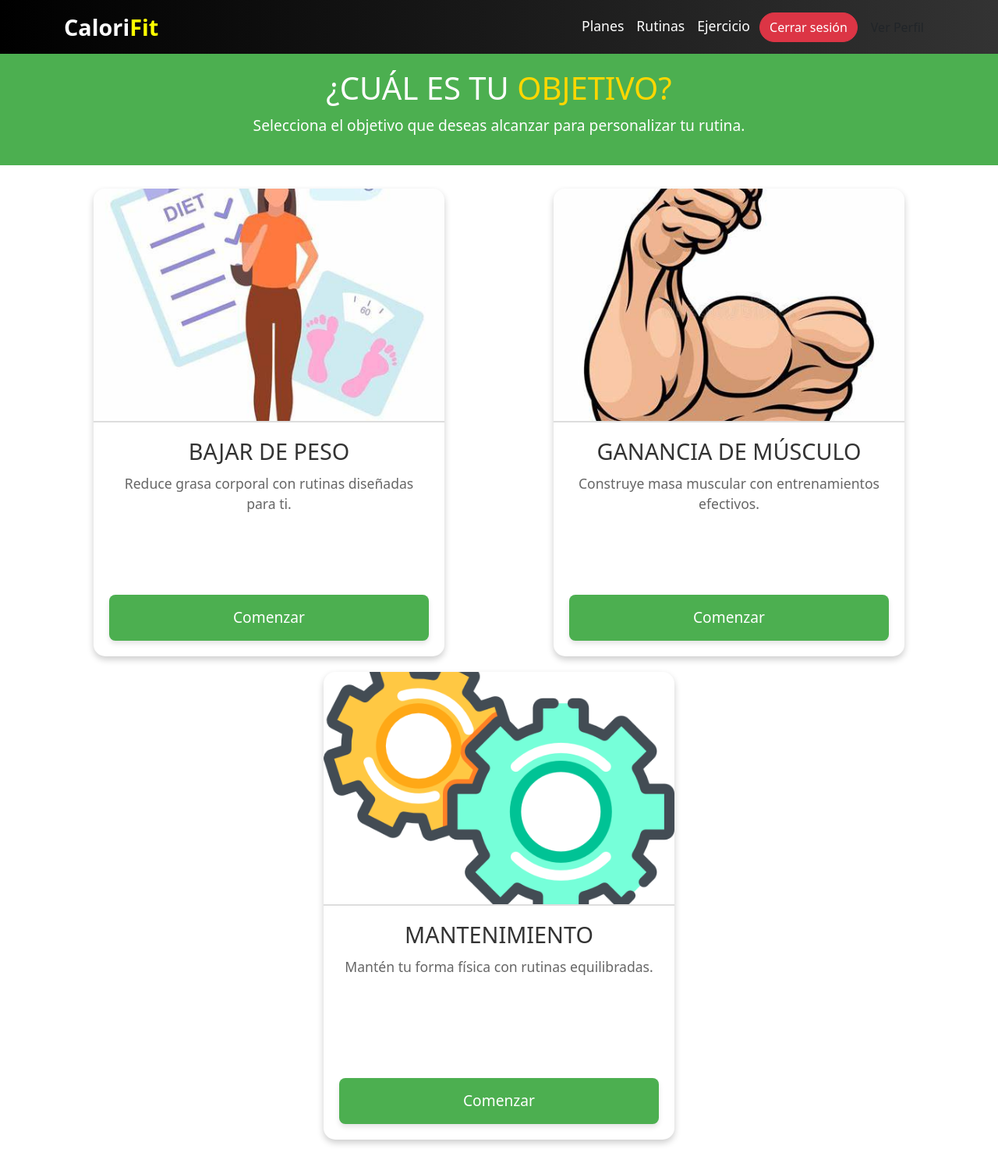
After one commit to Ftalejo69/Calorifit, a PHP site: page /calorifit/html/objetivo.php in a window 1280 px wide. The commit adds this page. Shown: the whole page at 78% size. Run offline with PHP 8.4, Linux system fonts and the light colour scheme; the visitor is signed in with stand-in values (Sample User, id 1).

Commit message:
rutinas update

```diff
--- /dev/null
+++ b/css/objetivo.css
@@ -0,0 +1,113 @@
+body {
+    font-family: Arial, sans-serif;
+    background-color: #f4f4f9;
+    margin: 0;
+    padding: 0;
+}
+
+.header {
+    background-color: #4CAF50;
+    color: white;
+    padding: 20px 0;
+    text-align: center;
+    opacity: 0; /* Estado inicial para la animación */
+    transform: translateY(-50px); /* Estado inicial para la animación */
+    transition: opacity 0.8s ease, transform 0.8s ease; /* Transición */
+}
+
+.header.animated {
+    opacity: 1; /* Estado final */
+    transform: translateY(0); /* Estado final */
+}
+
+.titulo {
+    font-size: 2.5rem;
+    margin: 0;
+}
+
+.resaltar {
+    color: #FFD700;
+}
+
+.subtitulo {
+    font-size: 1.2rem;
+    margin-top: 10px;
+}
+
+.contenedor-tarjetas {
+    display: flex;
+    justify-content: space-evenly; /* Distribuir uniformemente las tarjetas */
+    align-items: flex-start; /* Alinear las tarjetas al inicio */
+    gap: 20px; /* Espacio entre tarjetas */
+    margin: 30px auto; /* Centrar las tarjetas */
+    flex-wrap: wrap; /* Permitir que las tarjetas se ajusten en varias filas si es necesario */
+    max-width: 1400px; /* Limitar el ancho del contenedor */
+}
+
+.tarjeta {
+    background-color: white;
+    border-radius: 15px; /* Bordes redondeados */
+    box-shadow: 0 4px 8px rgba(0, 0, 0, 0.2);
+    overflow: hidden;
+    width: 450px; /* Ancho ajustado */
+    height: 600px; /* Aumentar la altura para dar más espacio */
+    display: flex;
+    flex-direction: column;
+    transition: transform 0.3s ease, box-shadow 0.3s ease;
+    opacity: 0; /* Estado inicial para la animación */
+    transform: translateY(50px); /* Estado inicial para la animación */
+}
+
+.tarjeta:hover {
+    transform: scale(1.05);
+}
+
+.tarjeta img {
+    width: 100%;
+    height: 300px; /* Altura fija para todas las imágenes */
+    object-fit: cover; /* Asegurar que la imagen se recorte para llenar el espacio */
+    border-bottom: 2px solid #ddd; /* Separador visual */
+    display: block; /* Asegurar que no haya espacio extra debajo de la imagen */
+}
+
+.contenido {
+    padding: 20px;
+    text-align: center;
+    display: flex;
+    flex-direction: column;
+    justify-content: space-between;
+    flex-grow: 1;
+    height: auto; /* Ajustar automáticamente según el contenido */
+}
+
+.contenido h2 {
+    font-size: 1.8rem; /* Texto más grande */
+    margin-bottom: 10px;
+    color: #333;
+}
+
+.contenido p {
+    font-size: 1.1rem; /* Texto ligeramente más pequeño */
+    color: #666;
+    margin-bottom: 20px; /* Más espacio debajo del texto */
+}
+
+.boton {
+    background-color: #4CAF50;
+    color: white;
+    border: none;
+    padding: 15px 30px; /* Botón más grande */
+    border-radius: 8px; /* Bordes más redondeados */
+    cursor: pointer;
+    transition: background-color 0.3s ease, transform 0.2s ease; /* Agregar transición para hover */
+    text-align: center;
+    font-size: 1.2rem; /* Texto más grande */
+    margin-top: auto; /* Asegurar que el botón quede al final */
+    box-shadow: 0 4px 6px rgba(0, 0, 0, 0.1); /* Sombra para destacar el botón */
+}
+
+.boton:hover {
+    background-color: #45a049;
+    transform: scale(1.05); /* Efecto de agrandamiento al pasar el mouse */
+    box-shadow: 0 6px 12px rgba(0, 0, 0, 0.2); /* Sombra más intensa al pasar el mouse */
+}
--- /dev/null
+++ b/html/objetivo.php
@@ -0,0 +1,52 @@
+<?php
+session_start();
+if (!isset($_SESSION['usuario'])) {
+    echo "Por favor, inicie sesión para continuar.";
+    exit;
+}
+?>
+
+<!DOCTYPE html>
+<html lang="en">
+<head>
+    <meta charset="UTF-8">
+    <meta name="viewport" content="width=device-width, initial-scale=1.0">
+    <title>Selecciona tu Objetivo</title>
+    <link rel="stylesheet" href="../css/objetivo.css">
+    <link href="https://cdn.jsdelivr.net/npm/bootstrap@5.3.3/dist/css/bootstrap.min.css" rel="stylesheet">
+</head>
+<body>
+    <?php include '../php/navbar.php'; ?>
+    <div class="header text-center">
+        <h1 class="titulo">¿CUÁL ES TU <span class="resaltar">OBJETIVO?</span></h1>
+        <p class="subtitulo">Selecciona el objetivo que deseas alcanzar para personalizar tu rutina.</p>
+    </div>
+    <div class="contenedor-tarjetas">
+        <div class="tarjeta" id="bajar-peso">
+            <img src="../imagenes/perdidaPeso.jpg" alt="Bajar de Peso">
+            <div class="contenido">
+                <h2>BAJAR DE PESO</h2>
+                <p>Reduce grasa corporal con rutinas diseñadas para ti.</p>
+                <button class="boton" onclick="location.href='rutina_bajar_peso.php'">Comenzar</button>
+            </div>
+        </div>
+        <div class="tarjeta" id="ganar-musculo">
+            <img src="../imagenes/gananciaMuscular.jpg" alt="Ganancia de Músculo">
+            <div class="contenido">
+                <h2>GANANCIA DE MÚSCULO</h2>
+                <p>Construye masa muscular con entrenamientos efectivos.</p>
+                <button class="boton" onclick="location.href='rutina_ganar_musculo.php'">Comenzar</button>
+            </div>
+        </div>
+        <div class="tarjeta" id="mantenimiento">
+            <img src="../imagenes/turcas.jpg" alt="Mantenimiento">
+            <div class="contenido">
+                <h2>MANTENIMIENTO</h2>
+                <p>Mantén tu forma física con rutinas equilibradas.</p>
+                <button class="boton" onclick="location.href='rutina_mantenimiento.php'">Comenzar</button>
+            </div>
+        </div>
+    </div>
+    <script src="../js/objetivo.js"></script>
+</body>
+</html>
--- a/html/rutinas.php
+++ b/html/rutinas.php
@@ -44,7 +44,7 @@ $usuario = $_SESSION['usuario']; // Datos del usuario que están en la sesión
             <div class="contenido">
                 <h2>PRINCIPIANTE</h2>
                 <p>Empieza desde cero con un programa adaptado a ti.</p>
-                <button class="boton" onclick="location.href='tyyga.php'">Ver Rutina</button>
+                <button class="boton" onclick="location.href='objetivo.php'">Ver Rutina</button>
             </div>
         </div>
 
@@ -53,7 +53,7 @@ $usuario = $_SESSION['usuario']; // Datos del usuario que están en la sesión
             <div class="contenido">
                 <h2>INTERMEDIO</h2>
                 <p>Mejora tu rendimiento y lleva tu entrenamiento al siguiente nivel.</p>
-                <button class="boton" onclick="location.href='tyyga.php'">Ver Rutina</button>
+                <button class="boton" onclick="location.href='objetivo.php'">Ver Rutina</button>
             </div>
         </div>
 
@@ -62,7 +62,7 @@ $usuario = $_SESSION['usuario']; // Datos del usuario que están en la sesión
             <div class="contenido">
                 <h2>AVANZADO</h2>
                 <p>Desafía tus límites y alcanza el máximo potencial.</p>
-                <button class="boton" onclick="location.href='tyyga.php'">Ver Rutina</button>
+                <button class="boton" onclick="location.href='objetivo.php'">Ver Rutina</button>
             </div>
         </div>
     </div>
--- /dev/null
+++ b/js/objetivo.js
@@ -0,0 +1,31 @@
+document.addEventListener('DOMContentLoaded', () => {
+    const header = document.querySelector('.header');
+    const tarjetas = document.querySelectorAll('.tarjeta');
+
+    // Animar el encabezado al cargar la página
+    setTimeout(() => {
+        header.classList.add('animated');
+    }, 200);
+
+    // Animar las tarjetas al cargar la página
+    tarjetas.forEach((tarjeta, index) => {
+        tarjeta.style.opacity = '0';
+        tarjeta.style.transform = 'translateY(50px)';
+        setTimeout(() => {
+            tarjeta.style.transition = 'opacity 0.5s ease, transform 0.5s ease';
+            tarjeta.style.opacity = '1';
+            tarjeta.style.transform = 'translateY(0)';
+        }, index * 200); // Retraso entre tarjetas
+    });
+
+    // Efecto de sombra al pasar el mouse
+    tarjetas.forEach(tarjeta => {
+        tarjeta.addEventListener('mouseenter', () => {
+            tarjeta.style.boxShadow = '0 8px 16px rgba(0, 0, 0, 0.3)';
+        });
+
+        tarjeta.addEventListener('mouseleave', () => {
+            tarjeta.style.boxShadow = '0 4px 8px rgba(0, 0, 0, 0.2)';
+        });
+    });
+});
```
Also changed, not shown: imagenes/gananciaMuscular.jpg (added), imagenes/mantenimiento.png (added), imagenes/perdidaPeso.jpg (added), imagenes/turcas.jpg (added).
